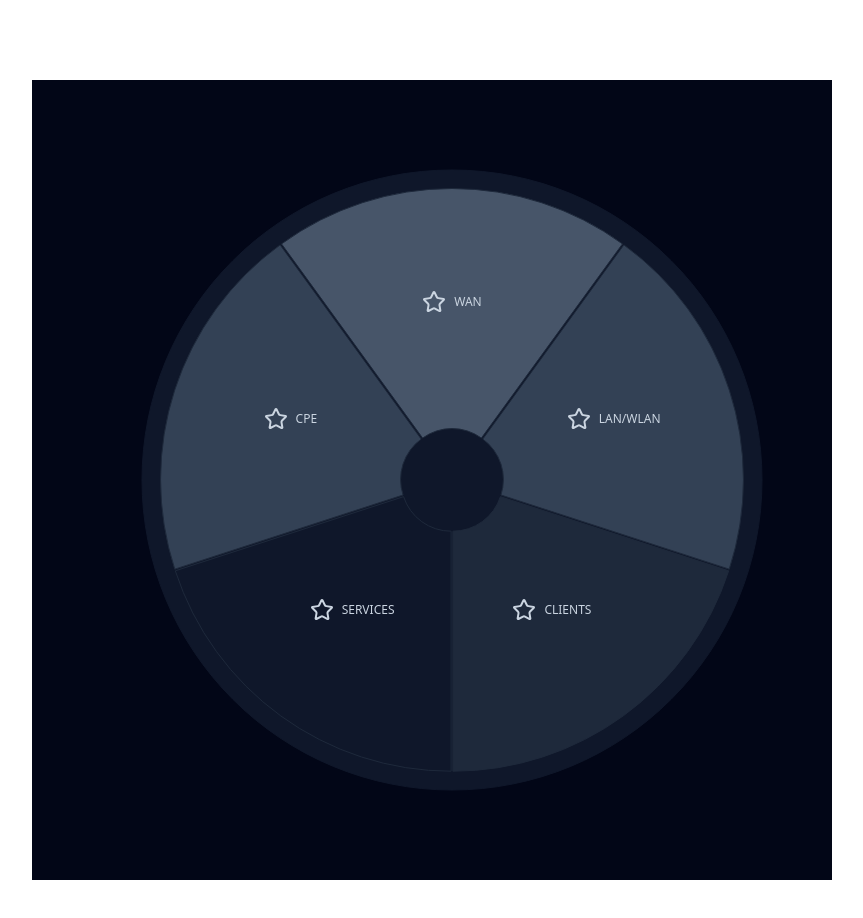
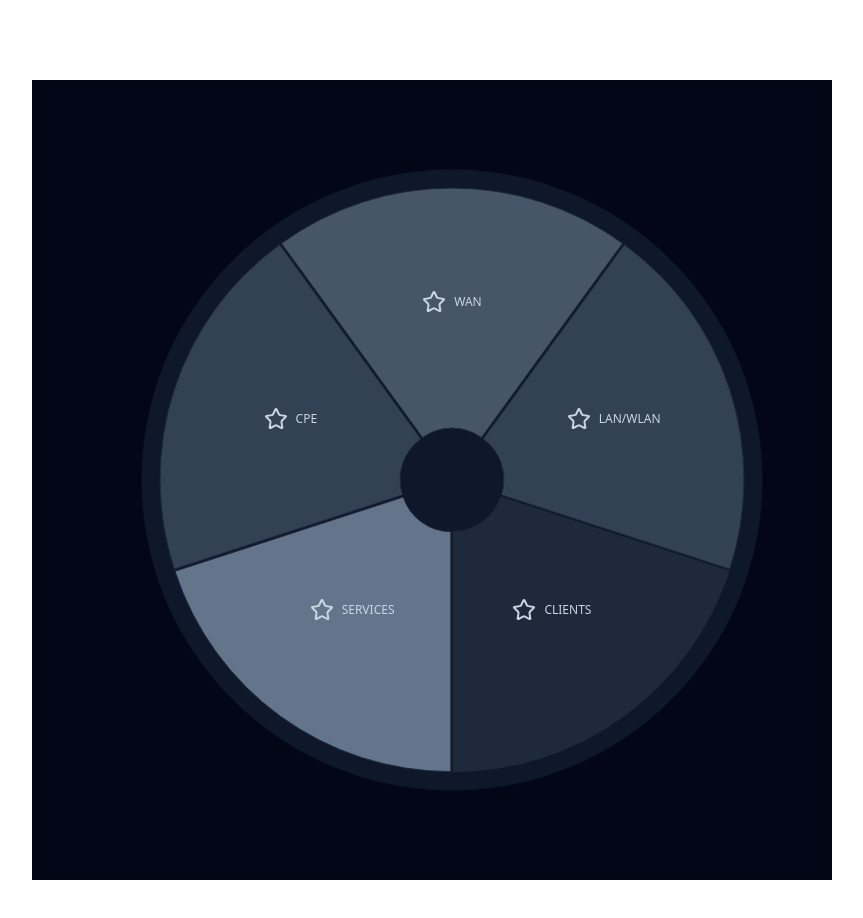
Before and after one commit to viet34tqc/react-advanced-components, a Next.js app: page /components/svg-wheel in a window 1280 px wide. Shown: the top 918 px of the page, without its empty margins (208-1071 px from the left). Built offline with nearby package versions, Linux system fonts and the light colour scheme.

Commit message:
Highlight the active slice

```diff
--- a/src/app/components/svg-wheel/constants.ts
+++ b/src/app/components/svg-wheel/constants.ts
@@ -4,6 +4,13 @@ export const WHEEL_CONFIGS = {
   radius: 290, // The viewbox is equal to the width and height, so we need the radius of the slice to be less than the viewBox. Otherwise, the slice will be clipped
   innerRadius: 50,
 };
+
+/**
+ * We want to start drawing the slice not from the center, we shift this point a little bit, in order to create a gap between the slices. If all the slices starts from the same location, their stroke will still gather at the same point when we add gap. Because each slice has a stroke width as 1, we use '2' here to create 1px offset
+ */
+export const SLICE_OFFSET = 2;
+// The outer circle will offset from the slice 20px
+export const OUTER_CIRCLE_OFFSET = 20;
 
 export const SLICES = [
   {
@@ -32,7 +39,7 @@ export const SLICES = [
     label: 'SERVICES',
     values: [0],
     details: 'No services active.',
-    classNames: 'fill-slate-900 stroke-slate-800',
+    classNames: 'fill-slate-500 stroke-slate-800',
   },
   {
     id: 'cpe',
--- a/src/app/components/svg-wheel/page.tsx
+++ b/src/app/components/svg-wheel/page.tsx
@@ -4,7 +4,7 @@ import { Button } from '@/components/ui/button';
 import { cn } from '@/lib/utils';
 import { ArrowDown, ArrowUp, Router, Star, X } from 'lucide-react';
 import { useEffect, useState } from 'react';
-import { WHEEL_CONFIGS } from './constants';
+import { OUTER_CIRCLE_OFFSET, WHEEL_CONFIGS } from './constants';
 import { calculateSlicePath, deg2rad, getSlicesWithAngle } from './utils';
 
 const slices = getSlicesWithAngle();
@@ -134,7 +134,7 @@ const SvgWheel = () => {
             <circle
               cx={cx}
               cy={cy}
-              r={WHEEL_CONFIGS.radius + 20}
+              r={WHEEL_CONFIGS.radius + OUTER_CIRCLE_OFFSET}
               className="fill-slate-900 stroke-slate-900 stroke stroke-1"
             />
             {
@@ -144,7 +144,8 @@ const SvgWheel = () => {
                   WHEEL_CONFIGS.radius,
                   WHEEL_CONFIGS.innerRadius,
                   slice.startAngle,
-                  slice.endAngle
+                  slice.endAngle,
+                  idx === active
                 );
 
                 // The label is in the middle of outerRadius and innerRadius
@@ -160,6 +161,10 @@ const SvgWheel = () => {
                       key={slice.id}
                       d={d}
                       className={slice.classNames}
+                      style={{
+                        transition: 'd 400ms cubic-bezier(.22,.9,.31,1)',
+                        opacity: active === null || idx === active ? 1 : 0.3,
+                      }}
                       onClick={() => setActive(idx === active ? null : idx)}
                     />
                     {/* foreignObject allows to write html inside svg */}
--- a/src/app/components/svg-wheel/utils.ts
+++ b/src/app/components/svg-wheel/utils.ts
@@ -1,4 +1,9 @@
-import { SLICES, WHEEL_CONFIGS } from './constants';
+import {
+  OUTER_CIRCLE_OFFSET,
+  SLICE_OFFSET,
+  SLICES,
+  WHEEL_CONFIGS,
+} from './constants';
 
 export const deg2rad = (degree: number) => (degree * Math.PI) / 180;
 
@@ -35,16 +40,26 @@ export const calculateSlicePath = (
   radiusOuter: number,
   radiusInner: number,
   startAngle: number,
-  endAngle: number
+  endAngle: number,
+  isActive = false
 ) => {
   const cx = WHEEL_CONFIGS.width / 2;
   const cy = WHEEL_CONFIGS.height / 2;
+  const midAngle = (startAngle + endAngle) / 2;
 
-  // Offset each slice's center outward along its midAngle to create gaps
-  const midAngle = (startAngle + endAngle) / 2;
-  const centerOffset = 1.5; // pixels to offset the slice center
-  const sliceCx = cx + centerOffset * Math.cos(deg2rad(midAngle - 90));
-  const sliceCy = cy + centerOffset * Math.sin(deg2rad(midAngle - 90));
+  // Offset each slice's center outward along its midAngle to create gaps between slices
+  // We calculate based on the center point
+  // When active, increase the offset to push the slice outward to touch outer circle
+  const centerOffset = isActive
+    ? OUTER_CIRCLE_OFFSET + SLICE_OFFSET
+    : SLICE_OFFSET; // Push outward by 20px more when active
+
+  const { x: sliceCx, y: sliceCy } = polarToCartesian(
+    cx,
+    cy,
+    centerOffset,
+    midAngle
+  );
 
   const outerStart = polarToCartesian(
     sliceCx,
```
